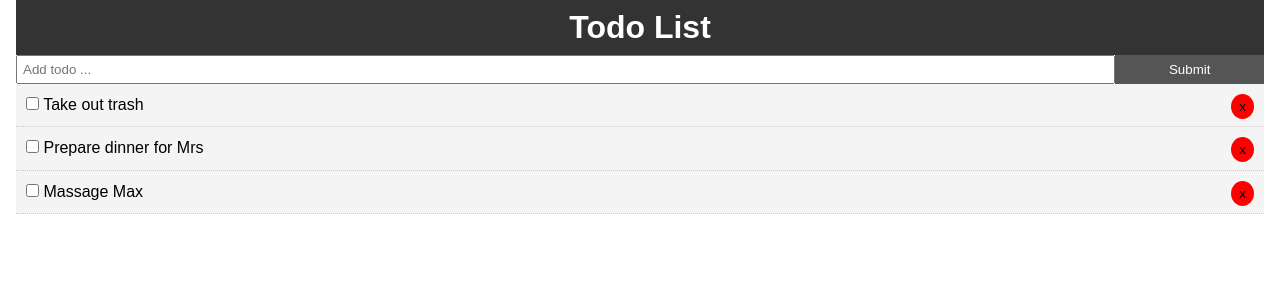
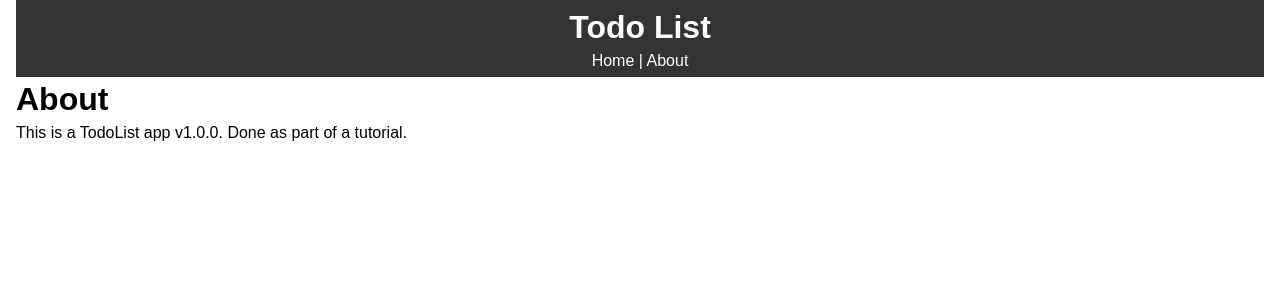
Before and after one commit to lonelydev/react-todolist, a React (Create React App) app: page /about in a window 1280 px wide. Shown: the top 300 px of the page. Built offline with nearby package versions, Linux system fonts and the light colour scheme.

Commit message:
Introduction to Routing
- Add navigation links to the Home and About pages
- Introducing About page using React.Fragments
- A simple intro to how to define Routes
- Install react-router-dom package to use Routing

```diff
--- a/package.json
+++ b/package.json
@@ -8,6 +8,7 @@
     "@testing-library/user-event": "^12.6.0",
     "react": "^17.0.1",
     "react-dom": "^17.0.1",
+    "react-router-dom": "^5.2.0",
     "react-scripts": "4.0.1",
     "web-vitals": "^0.2.4"
   },
--- a/src/App.js
+++ b/src/App.js
@@ -1,8 +1,10 @@
 import './App.css';
+import {BrowserRouter as Router, Route} from 'react-router-dom';
 import Todos from './components/Todos';
 import React, {Component} from 'react';
 import Header from './components/layout/Header';
 import AddTodoItem from './components/AddTodoItem';
+import About from './components/pages/About';
 
 class App extends Component {
   state = {
@@ -60,16 +62,24 @@
 
   render() {
     return (
+      <Router>
       <div className="App">
         <div className='container'>
         <Header></Header>
-        <AddTodoItem addTodoItem={this.addTodoItem}></AddTodoItem>
-        <Todos todos={this.state.todos}
-        toggleCompleted={this.toggleCompleted}
-        deleteItem={this.deleteItem}
-        />
+        <Route exact path="/" render={
+          props => (
+          <React.Fragment>
+            <AddTodoItem addTodoItem={this.addTodoItem}></AddTodoItem>
+            <Todos todos={this.state.todos}
+            toggleCompleted={this.toggleCompleted}
+            deleteItem={this.deleteItem}/>
+          </React.Fragment>
+        )}></Route>
+        <Route path="/about" component={About}>
+        </Route>
         </div>
       </div>
+      </Router>
       );
   }
 }
--- a/src/components/layout/Header.js
+++ b/src/components/layout/Header.js
@@ -1,10 +1,11 @@
 import React, { Component } from 'react'
-
+import {Link} from 'react-router-dom';
 export class Header extends Component {
     render() {
         return (
             <header style={headerStyle}>
                 <h1>Todo List</h1>
+                <Link style={linkStyle} to="/">Home</Link> | <Link style={linkStyle} to="/about">About</Link>
             </header>
         )
     }
@@ -16,4 +17,10 @@
     textAlign: 'center',
     padding: '5px'
 }
+
+const linkStyle = {
+    color: '#fff',
+    textDecoration: 'none'
+}
+
 export default Header;
--- /dev/null
+++ b/src/components/pages/About.js
@@ -0,0 +1,13 @@
+import React from 'react'
+
+export default function About() {
+    return (
+        // when you don't really need an element to be returned,
+        // then you can return a react.fragment.
+        <React.Fragment>
+            <h1>About</h1>
+            <p>This is a TodoList app v1.0.0.
+                Done as part of a tutorial.</p>
+        </React.Fragment>
+    )
+}
```
Also changed, not shown: 2 other files (tests, documents, lock files or other folders).
